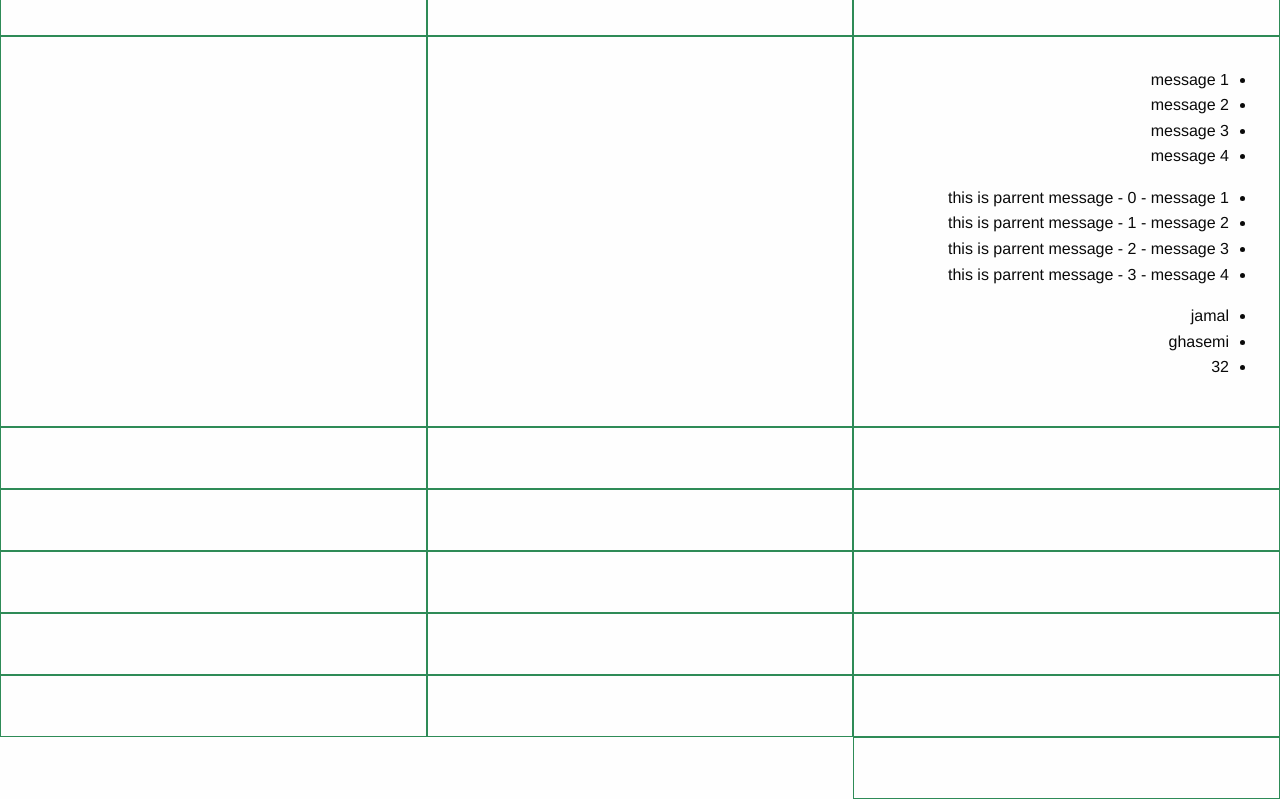
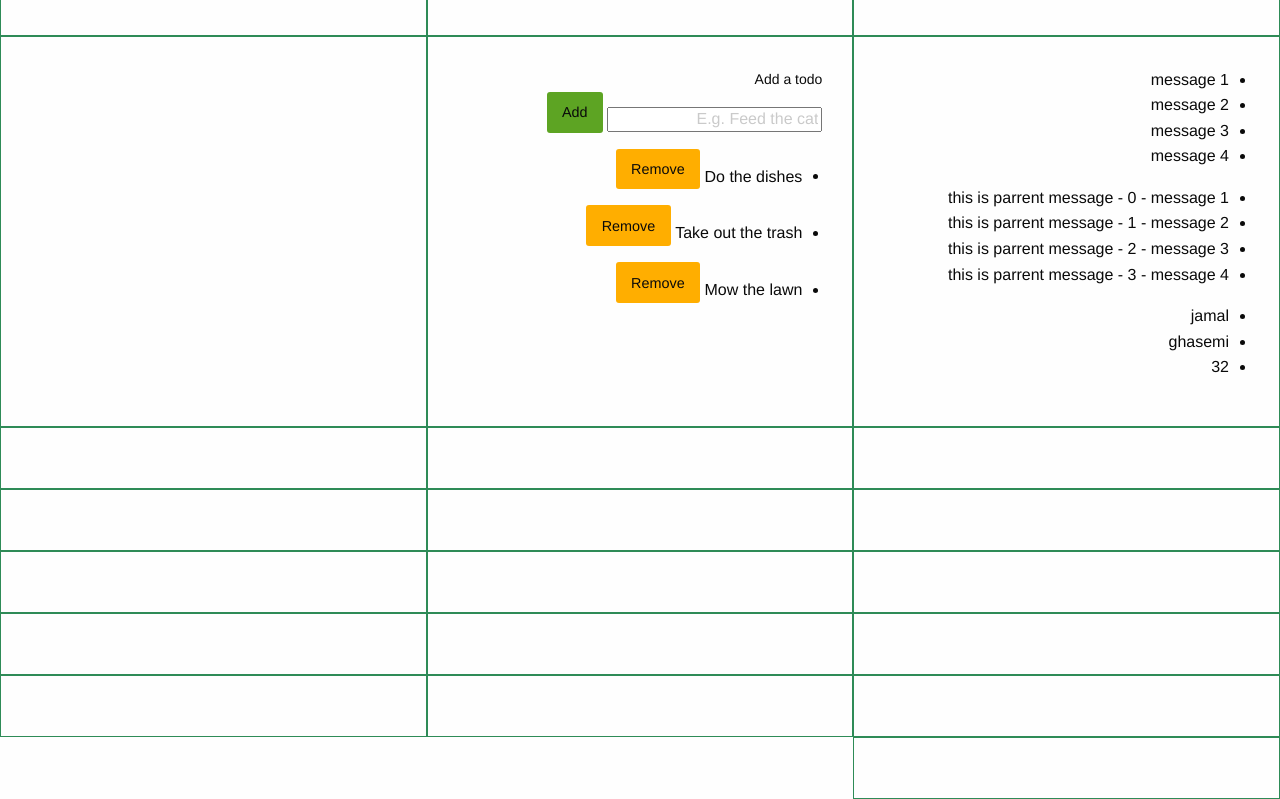
Before and after one commit to jamal13647850/vuejspractice, a plain HTML site: page index.html in a window 1280 px wide. Shown: the part 979-1778 px from the top of the page. Drawn offline with Linux system fonts and the light colour scheme.

Commit message:
v-for with a Component

```diff
--- a/index.html
+++ b/index.html
@@ -387,7 +387,68 @@
         </script>
     </div>
     <div class="cell medium-4 large-4">
+        <div id="todo-list-example">
+            <form v-on:submit.prevent="addNewTodo">
+                <label for="new-todo">Add a todo</label>
+                <input
+                        v-model="newTodoText"
+                        id="new-todo"
+                        placeholder="E.g. Feed the cat"
+                >
+                <button class="button success">Add</button>
+            </form>
+            <ul>
+                <li
+                        is="todo-item"
+                        v-for="(todo, index) in todos"
+                        v-bind:key="todo.id"
+                        v-bind:title="todo.title"
+                        v-on:remove="todos.splice(index, 1)"
+                ></li>
+            </ul>
+        </div>
+        <script>
+            Vue.component('todo-item', {
+                template: '\
+    <li>\
+      {{ title }}\
+      <button class="button warning" v-on:click="$emit(\'remove\')">Remove</button>\
+    </li>\
+  ',
+                props: ['title']
+            })
 
+            new Vue({
+                el: '#todo-list-example',
+                data: {
+                    newTodoText: '',
+                    todos: [
+                        {
+                            id: 1,
+                            title: 'Do the dishes',
+                        },
+                        {
+                            id: 2,
+                            title: 'Take out the trash',
+                        },
+                        {
+                            id: 3,
+                            title: 'Mow the lawn'
+                        }
+                    ],
+                    nextTodoId: 4
+                },
+                methods: {
+                    addNewTodo: function () {
+                        this.todos.push({
+                            id: this.nextTodoId++,
+                            title: this.newTodoText
+                        })
+                        this.newTodoText = ''
+                    }
+                }
+            })
+        </script>
     </div>
     <div class="cell medium-4 large-4">
 
```
